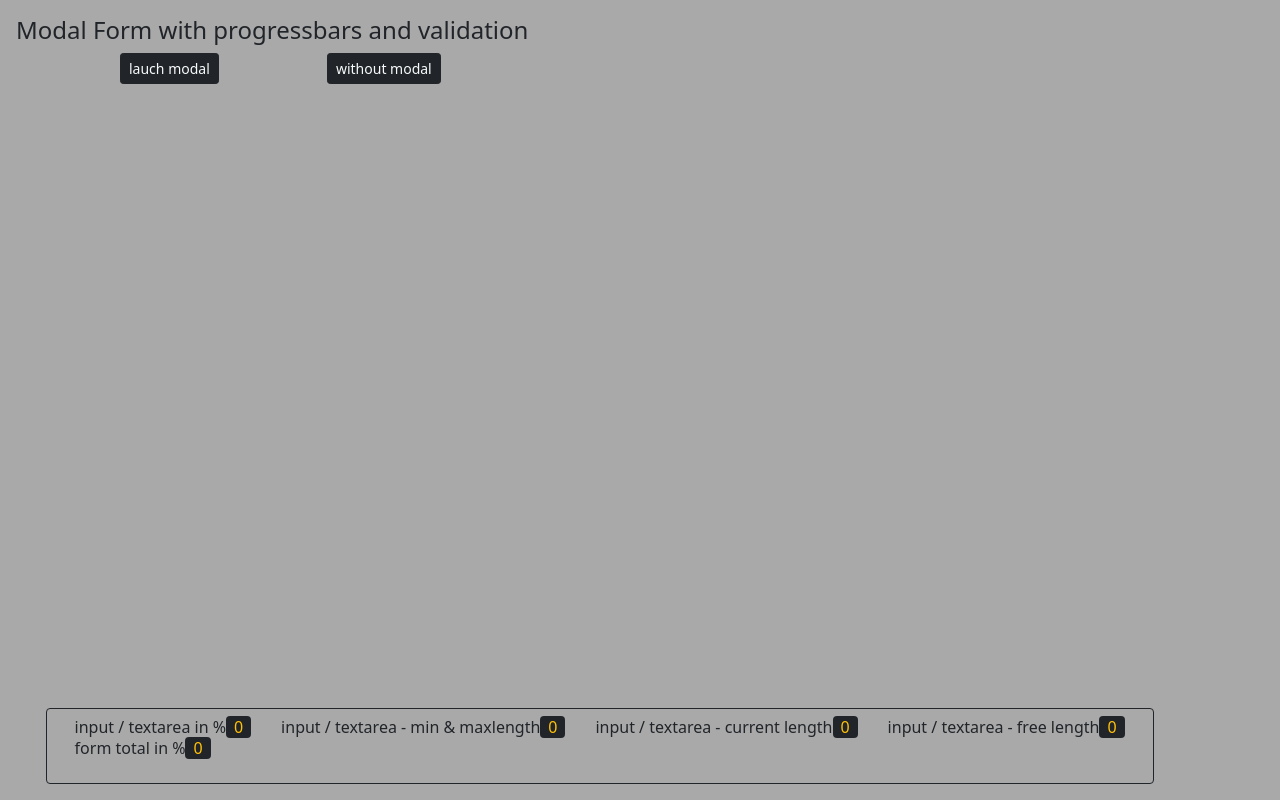
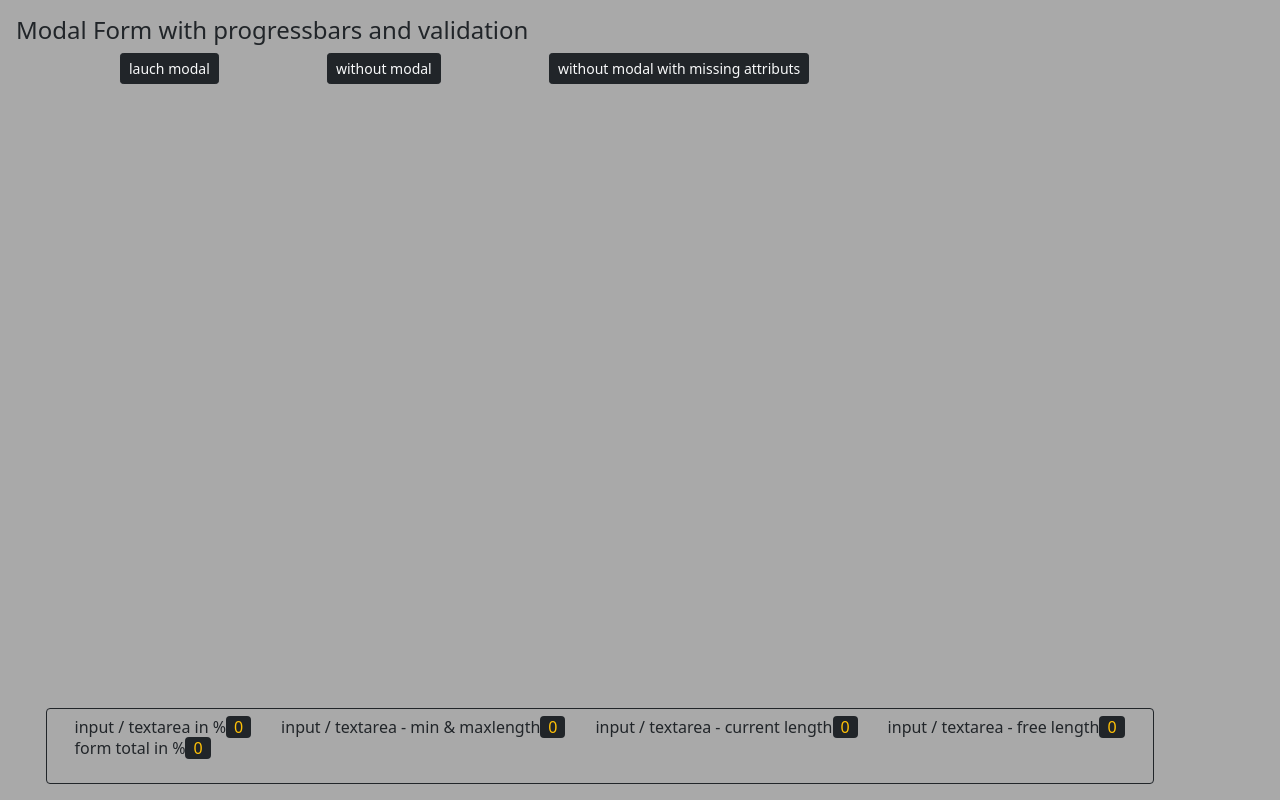
Before and after one commit to KO81/Modal-Form-with-progressbars-and-ReGEx-validation, a plain HTML site: page index.html in a window 1280 px wide. Drawn offline with nearby package versions, Linux system fonts and the light colour scheme.

Commit message:
updated , reason added testsite

```diff
--- a/index.html
+++ b/index.html
@@ -15,6 +15,7 @@
 
     <button type="button" data-bs-toggle="modal" data-bs-target="#awesomE" class="btn btn-dark text-light offset-sm-1 btn-sm">lauch modal</button>
     <a href="index_2.html" class="btn btn-dark text-light offset-sm-1 btn-sm">without modal</a>
+    <a href="index_3.html" class="btn btn-dark text-light offset-sm-1 btn-sm">without modal with missing attributs</a>
 
     <div class="modal fade mx-auto overflow-hidden h-100" id="awesomE" data-bs-backdrop="static" tabindex="-1" aria-labelledby="awesomELabel" aria-modal="true" role="dialog">
         <div class="modal-dialog modal-dialog-centered modal-dialog-scrollable">
```
